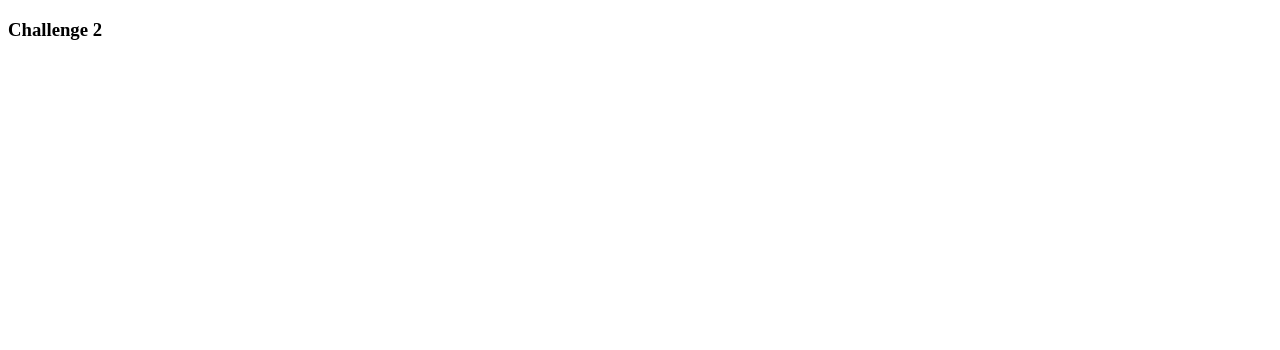
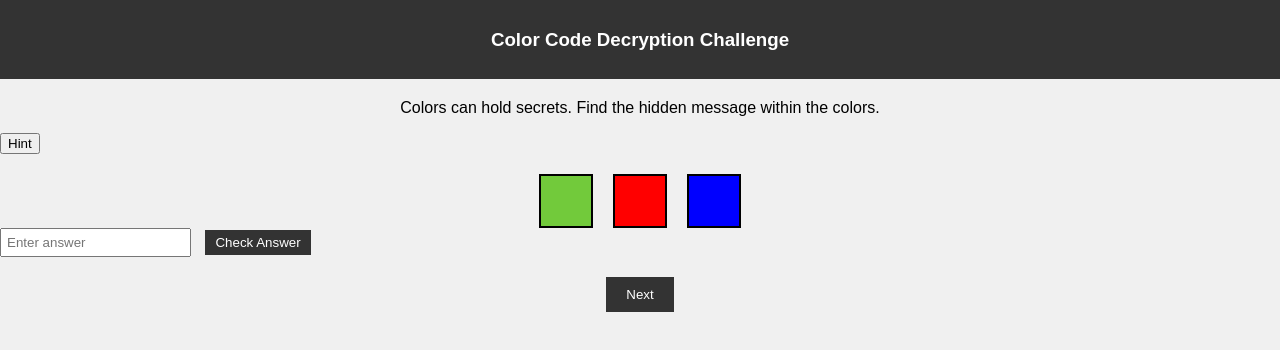
Before and after one commit to ilanchezhian-m/HackathonNewbies, a plain HTML site: page page2.html in a window 1280 px wide. Drawn offline with Linux system fonts and the light colour scheme.

Commit message:
challenge 2 ongoing

```diff
--- a/page2.html
+++ b/page2.html
@@ -3,15 +3,58 @@
 
 <head>
   <meta charset="UTF-8">
-  <title>Challenge 2</title>
-
+  <title>Color Code Decryption Challenge</title>
+  <link rel="stylesheet" href="style2.css">
 </head>
 
 <body>
   <header>
-    <h3>Challenge 2</h3>
+    <h3>Color Code Decryption Challenge</h3>
   </header>
+  <div id="clue-container">
+    <p id="clue-text">Colors can hold secrets. Find the hidden message within the colors.</p>
+    <p id="hint2" class="hint"></p>
+  </div>
+  <div>
+    <button id="hint-button" onclick="hint2()">Hint</button>
+  </div>
+  <div id="color-sequence">
+    <div class="color-block" style="background-color: rgb(114, 202, 59);"></div>
+    <div class="color-block" style="background-color: rgb(255, 0, 0);"></div>
+    <div class="color-block" style="background-color: rgb(0, 0, 255);"></div>
+    <!-- Add more color blocks -->
+  </div>
+  <div>
+    <input type="text" id="answer-input" placeholder="Enter answer">
+    <button id="check-button" onclick="checkAnswer()">Check Answer</button>
+  </div>
+  <div id="result-message"></div>
+  <div class="next-button-2-div">
+    <form action="page3.html" method="get">
+      <input type="submit" value="Next" class="next-button">
+    </form>
+  </div>
 
+  <script>
+    function hint2() {
+      document.getElementById("hint2").innerHTML = "RGB values represent colors.";
+    }
+
+    function checkAnswer() {
+      const answerInput = document.getElementById("answer-input");
+      const resultMessage = document.getElementById("result-message");
+
+      const correctAnswer = "decode"; // Change this to the correct answer
+
+      if (answerInput.value.toLowerCase() === correctAnswer) {
+        resultMessage.textContent = "Correct! You've unlocked the next clue.";
+        resultMessage.style.color = "green";
+      } else {
+        resultMessage.textContent = "Oops! Try again.";
+        resultMessage.style.color = "red";
+      }
+    }
+  </script>
 </body>
 
 </html>
--- /dev/null
+++ b/style2.css
@@ -0,0 +1,74 @@
+/* Apply general styling to the page */
+body {
+  font-family: Arial, sans-serif;
+  background-color: #f0f0f0;
+  margin: 0;
+  padding: 0;
+}
+
+header {
+  background-color: #333;
+  color: white;
+  text-align: center;
+  padding: 10px;
+}
+
+/* Style the clue and hint sections */
+#clue-container {
+  text-align: center;
+  margin-top: 20px;
+}
+
+.hint {
+  color: #666;
+  font-style: italic;
+}
+
+/* Style the color blocks */
+#color-sequence {
+  display: flex;
+  justify-content: center;
+  margin-top: 20px;
+}
+
+.color-block {
+  width: 50px;
+  height: 50px;
+  margin: 0 10px;
+  border: 2px solid black;
+}
+
+/* Style the input and check button */
+input[type="text"] {
+  padding: 5px;
+  margin-right: 10px;
+}
+
+#check-button {
+  padding: 5px 10px;
+  background-color: #333;
+  color: white;
+  border: none;
+  cursor: pointer;
+}
+
+/* Style the result message */
+#result-message {
+  text-align: center;
+  margin-top: 20px;
+  font-weight: bold;
+}
+
+/* Style the next button */
+.next-button-2-div {
+  text-align: center;
+  margin-top: 20px;
+}
+
+.next-button {
+  padding: 10px 20px;
+  background-color: #333;
+  color: white;
+  border: none;
+  cursor: pointer;
+}
```
